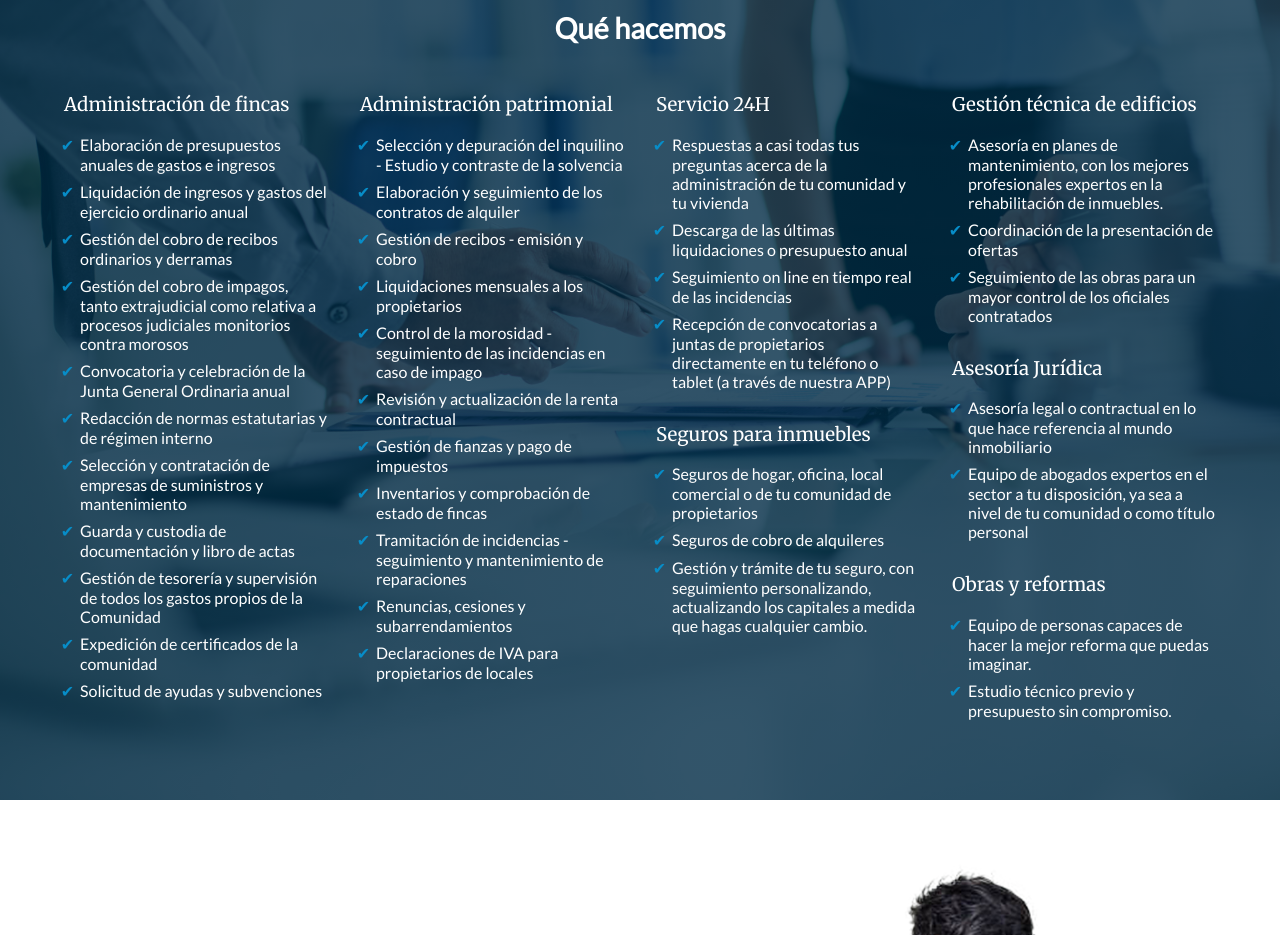
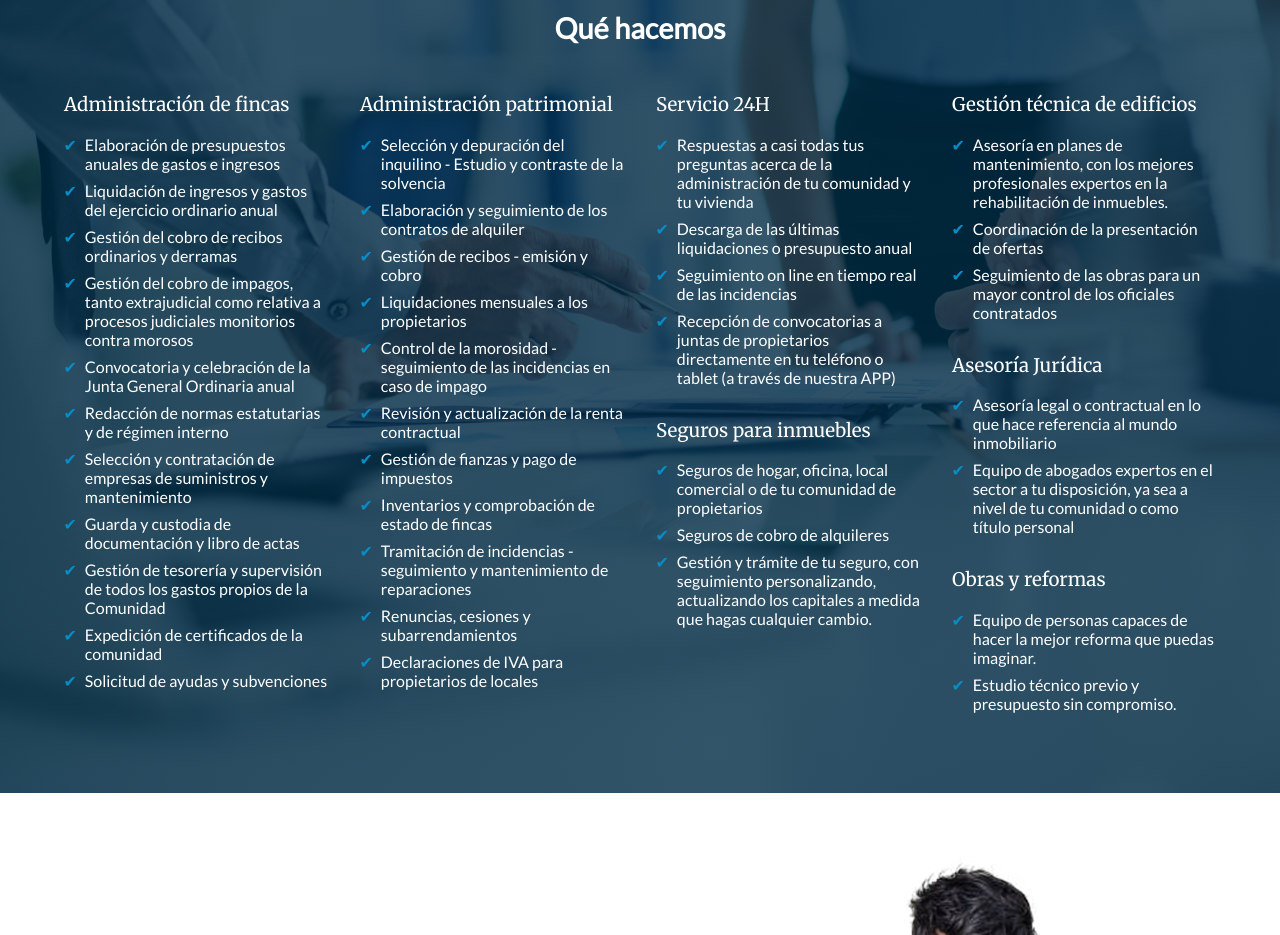
Before and after one commit to angelosvart/urbetest, a website built with Parcel: page src/index.html in a window 1280 px wide. Shown: the part 1400-2335 px from the top of the page. Built offline with nearby package versions, Linux system fonts and the light colour scheme.

Commit message:
fixing marker issue

```diff
--- a/src/styles/styles.css
+++ b/src/styles/styles.css
@@ -297,9 +297,10 @@ main .what-we-do ul li {
     list-style: none;
     margin-left: 1em;
     font-weight: 100;
+    padding-left: 0.3em;
 }
 
-main .what-we-do ul li:before {
+main .what-we-do ul li::marker {
     content: '\2714\0020';
     color: #078dc8;
     display: inline-block;
```
Also changed, not shown: dist/index.html, 4 other files.
